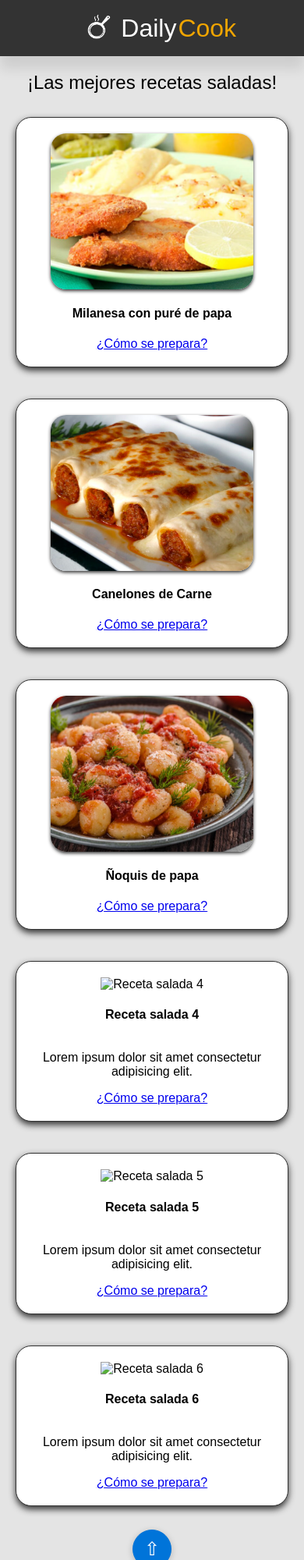
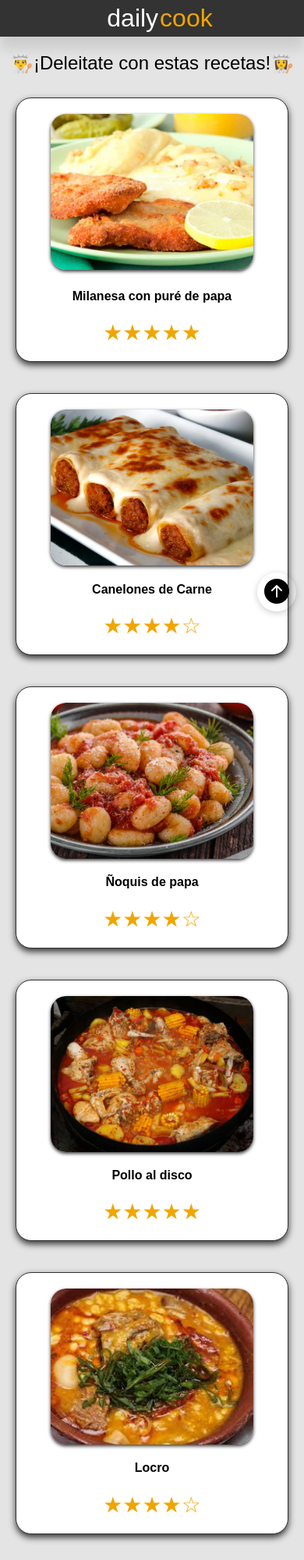
Before and after one commit to lucassmunir/Projecto-Final, a plain HTML site: page pages/salado.html in a window 390 px wide. Shown: the top 2000 px of the page at 78% size. Drawn offline with nearby package versions, Linux system fonts and the light colour scheme; a web font is replaced by a local one.

Commit message:
cambiando seccion de recetas

```diff
--- a/pages/salado.html
+++ b/pages/salado.html
@@ -6,14 +6,16 @@
     <meta name="viewport" content="width=device-width, initial-scale=1.0">
     <title>Catálogo de recetas saladas</title>
     <link rel="stylesheet" href="/styles/salado-main.css">
+    <link rel="stylesheet" href="https://cdn.jsdelivr.net/npm/bootstrap-icons@1.13.1/font/bootstrap-icons.min.css">
 </head>
 
 <body>
 
-    <header id="header">
+    <header id="top-head">
         <div class="logo-title">
-            <img src="/img/logo.png" alt="DailyCook Logo" class="logo">
-            <h1>Daily<span>Cook</span></h1>
+            <a href="/">
+                <h1>daily<span>cook</span></h1>
+            </a>
         </div>
         <nav class="main-nav">
             <ul>
@@ -25,59 +27,72 @@
     </header>
 
     <main>
-        <h2 class="title-gral">¡Las mejores recetas saladas!</h2>
+        <h2 class="title-gral">👨‍🍳¡Deleitate con estas recetas!👩‍🍳</h2>
 
         <section class="conteiners" id="conteiners">
 
             <div class="conteiner-recetas">
-                <img class="img-receta" src="../img/salado/milanesaconpure.png" alt="Milanesa con puré de papa">
-                <h4>Milanesa con puré de papa</h4>
-                <a href="#">¿Cómo se prepara?</a>
+                <a href="#">
+                    <img class="img-receta" src="../img/salado/milanesaconpure.png" alt="Milanesa con puré de papa">
+                    <h4>Milanesa con puré de papa</h4>
+                    <span class="stars">★★★★★</span>
+                </a>
             </div>
 
             <div class="conteiner-recetas">
                 <img class="img-receta" src="../img/salado/canelonesdecarne.png" alt="Canelones de Carne">
                 <h4>Canelones de Carne</h4>
-                <a href="#">¿Cómo se prepara?</a>
+                <span class="stars">★★★★☆</span>
             </div>
 
             <div class="conteiner-recetas">
                 <img class="img-receta" src="../img/salado/noquisdepapa.png" alt="Ñoquis de papa">
                 <h4>Ñoquis de papa</h4>
-                <a href="#">¿Cómo se prepara?</a>
+                <span class="stars">★★★★☆</span>
             </div>
 
             <div class="conteiner-recetas">
-                <img src="#" alt="Receta salada 4">
-                <h4>Receta salada 4</h4>
-                <p>Lorem ipsum dolor sit amet consectetur adipisicing elit.</p>
-                <a href="#">¿Cómo se prepara?</a>
+                <img class="img-receta" src="/img/salado/polloaldisco.jpg" alt="Pollo al disco">
+                <h4>Pollo al disco</h4>
+                <span class="stars">★★★★★</span>
             </div>
 
             <div class="conteiner-recetas">
-                <img src="#" alt="Receta salada 5">
-                <h4>Receta salada 5</h4>
-                <p>Lorem ipsum dolor sit amet consectetur adipisicing elit.</p>
-                <a href="#">¿Cómo se prepara?</a>
+                <img class="img-receta" src="/img/salado/locro.png" alt="Locro">
+                <h4>Locro</h4>
+                <span class="stars">★★★★☆</span>
             </div>
 
             <div class="conteiner-recetas">
-                <img src="#" alt="Receta salada 6">
-                <h4>Receta salada 6</h4>
-                <p>Lorem ipsum dolor sit amet consectetur adipisicing elit.</p>
-                <a href="#">¿Cómo se prepara?</a>
+                <img class="img-receta" src="/img/salado/empanadas.jpg" alt="Empanadas criollas">
+                <h4>Empanadas criollas</h4>
+                <span class="stars">★★★★★</span>
             </div>
 
         </section>
-        <div class="circle-home">
-            <a href="#header">&#8679;</a>
-        </div>
+        <a href="#top-head" class="arrow-up circle-home">
+            <i class="bi bi-arrow-up-circle-fill"></i>
+        </a>
+
+        <p><i>Próximamente más recetas...</i></p>
+        <p>🍴 Click en cualquier receta para ver su preparación 🍝</p>
     </main>
 
     <footer>
         <p>&copy; 2024 DailyCook. All rights reserved.</p>
     </footer>
 
+    <script>
+        window.addEventListener('scroll', function () {
+            const btn = document.querySelector('.circle-home');
+            if (window.innerWidth <= 768 &&
+                window.innerHeight + window.scrollY >= document.body.offsetHeight - 100) {
+                btn.style.display = 'flex';
+            } else {
+                btn.style.display = 'none';
+            }
+        });
+    </script>
 </body>
 
 </html>
--- a/styles/salado-main.css
+++ b/styles/salado-main.css
@@ -2,6 +2,10 @@
 
 * {
     box-sizing: border-box;
+}
+
+html {
+    scroll-behavior: smooth;
 }
 
 body {
@@ -14,7 +18,7 @@ body {
 
 header {
     background-color: #333;
-    padding: 15px;
+    padding: 5px;
     display: flex;
     align-items: center;
     justify-content: space-between;
@@ -27,6 +31,11 @@ header {
     display: flex;
     align-items: center;
     gap: 10px;
+}
+
+.logo-title a {
+    color: #fff;
+    text-decoration: none;
 }
 
 .logo-title h1 {
@@ -88,7 +97,7 @@ main {
     align-items: center;
     gap: 40px;
     margin: 20px;
-    padding: 20px 0;
+    padding: 10px 0;
 }
 
 .conteiner-recetas {
@@ -109,6 +118,17 @@ main {
     box-sizing: border-box;
 }
 
+.conteiner-recetas a {
+    text-decoration: none;
+    color: black;
+}
+
+.stars {
+    color: #f0a500;
+    font-size: 28px;
+    user-select: none;
+}
+
 .conteiner-recetas:hover {
     transform: scale(1.1);
     transition: all .2s ease-in-out;
@@ -125,11 +145,18 @@ main {
     user-select: none;
 }
 
+p {
+    display: flex;
+    justify-content: center;
+    align-items: center;
+    margin-bottom: 0;
+}
+
 footer {
     width: 100%;
     background-color: #333;
     color: #fff;
-    padding: 10px;
+    padding: 5px;
     display: flex;
     justify-content: center;
     text-align: center;
@@ -137,27 +164,24 @@ footer {
 
 .circle-home {
     display: none;
+    position: fixed;
+    bottom: 60px;
+    right: 10px;
+    width: 50px;
+    height: 50px;
+    border-radius: 50%;
     align-items: center;
     justify-content: center;
-    text-align: center;
+    font-size: 2em;
+    z-index: 1000;
+    text-decoration: none;
+    box-shadow: 0 2px 8px rgba(0,0,0,0.2);
+    cursor: pointer;
+    color: black;
 }
 
-.circle-home a {
-    display: none;
-    align-items: center;
-    justify-content: center;
-    text-align: center;
-    width: 50px;
-    height: 50px;
-    background-color: #0074d9;
-    border: 1px solid #0074d9;
-    border-radius: 50%;
-    box-shadow: 0 2px 8px rgba(0,0,0,0.2);
-    cursor: pointer;
-    transition: background 0.2s;
-    text-decoration: none;
-    color: white;
-    font-size: 24px;
+.circle-home:hover {
+    background-color: #f0a500;
 }
 
 /* RESPONSIVE */
@@ -195,10 +219,7 @@ footer {
         aspect-ratio: 13/10;
         height: auto;
     }
-    .circle-home {
-        display: flex;
-    }
-    .circle-home a {
-        display: flex;
+    footer {
+        font-size: 12px;
     }
 }
```
Also changed, not shown: img/salado/empanadas.jpg (added), img/salado/locro.png (added), img/salado/polloaldisco.jpg (added).
